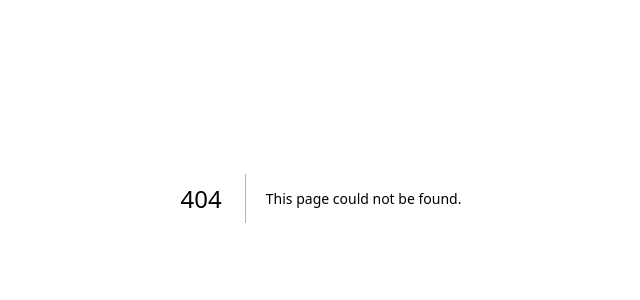
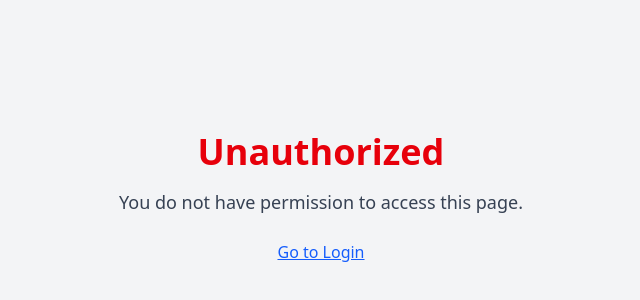
Before and after one commit to chiwasushuba/VertexProProject, a Next.js app in the folder frontend/: page /unauthorized in a window 1280 px wide. Before the commit this address had no page. Shown: the part 202-502 px from the top of the page, without its empty margins (319-959 px from the left). Built offline with nearby package versions, Linux system fonts and the light colour scheme.

Commit message:
feat: routeGuard for all pages

```diff
--- a/frontend/app/RouteGuard.tsx
+++ b/frontend/app/RouteGuard.tsx
@@ -1,31 +1,32 @@
-// app/RouteGuard.tsx
 "use client"
 
 import { useAuthContext } from "@/hooks/useAuthContext"
 import { useRouter } from "next/navigation"
-import { useEffect, useState, ReactNode } from "react"
+import { useEffect, ReactNode } from "react"
 
 interface RouteGuardProps {
   children: ReactNode
-  allowedRoles: string[]
+  allowedRoles?: string[]   // make optional
 }
 
 export const RouteGuard: React.FC<RouteGuardProps> = ({ children, allowedRoles }) => {
-  const { user, token } = useAuthContext()
+  const { userInfo, authIsReady } = useAuthContext()
   const router = useRouter()
-  const [isAuthorized, setIsAuthorized] = useState(false)
 
   useEffect(() => {
-    if (!user || !token) {
+    if (!authIsReady) return
+
+    // If not logged in → go to login
+    if (!userInfo) {
       router.push("/login")
-    } else if (!allowedRoles.includes(user.role)) {
+      return
+    }
+
+    // If allowedRoles are specified, enforce role-based access
+    if (allowedRoles && !allowedRoles.includes(userInfo.role)) {
       router.push("/unauthorized")
-    } else {
-      setIsAuthorized(true)
     }
-  }, [user, token, router, allowedRoles])
-
-  if (!isAuthorized) return null
+  }, [userInfo, authIsReady, router, allowedRoles])
 
   return <>{children}</>
 }
--- a/frontend/app/letter/page.tsx
+++ b/frontend/app/letter/page.tsx
@@ -5,12 +5,13 @@ import PizZip from "pizzip"
 import Docxtemplater from "docxtemplater"
 import { saveAs } from "file-saver"
 import { format } from "date-fns"
-import { CalendarIcon } from "lucide-react"
+import { CalendarIcon, Route } from "lucide-react"
 
 import { Popover, PopoverTrigger, PopoverContent } from "@/components/ui/popover"
 import { Calendar } from "@/components/ui/calendar"
 import { Button } from "@/components/ui/button"
 import Header from "@/components/header"
+import { RouteGuard } from "../RouteGuard"
 
 const LetterPage: React.FC = () => {
   const [templateFile, setTemplateFile] = useState<File | null>(null)
@@ -136,6 +137,7 @@ const LetterPage: React.FC = () => {
   )
 
   return (
+    <RouteGuard allowedRoles={['user', 'admin', 'superAdmin']}>
     <div className="flex min-h-screen min-w-screen flex-col items-center bg-gradient-to-br from-[#3f5a36] via-[#5f725d] to-[#374f2f]">
       <Header variant='signedUser' />
       <div className="flex flex-col items-center p-4 w-full sm:w-[90vw] md:w-[80vw] lg:w-[60vw] xl:w-[50vw] mx-auto">
@@ -205,6 +207,7 @@ const LetterPage: React.FC = () => {
         </form>
       </div>
     </div>
+    </RouteGuard>
   )
 }
 
--- a/frontend/app/page.tsx
+++ b/frontend/app/page.tsx
@@ -1,12 +1,14 @@
 import Header from '@/components/header'
 import React from 'react'
+import { RouteGuard } from './RouteGuard'
 
 const MainPage = () => {
   return (
+    <RouteGuard>
     <div className='flex min-h-screen w-full flex-col items-center bg-gradient-to-br from-[#3f5a36] via-[#5f725d] to-[#374f2f]'>
       <Header variant='signedUser' />
-
     </div>
+    </RouteGuard>
   )
 }
 
--- a/frontend/app/test/page.tsx
+++ b/frontend/app/test/page.tsx
@@ -2,6 +2,7 @@
 
 import { set } from 'date-fns';
 import { useEffect, useRef, useState } from 'react';
+import { RouteGuard } from '../RouteGuard';
 
 export default function CapturePage() {
   const videoRef = useRef<HTMLVideoElement | null>(null);
@@ -108,6 +109,7 @@ export default function CapturePage() {
   };
 
   return (
+    <RouteGuard allowedRoles={['user', 'admin', 'superAdmin']}>
     <div className="flex flex-col items-center justify-center min-h-screen w-full bg-gray-100 p-4">
       <div className='flex flex-col items-center'>
         <h1 className="text-2xl font-semibold mb-4">Take a Picture</h1>
@@ -150,5 +152,6 @@ export default function CapturePage() {
         </div>
       )}
     </div>
+    </RouteGuard>
   );
 }
--- /dev/null
+++ b/frontend/app/unauthorized/page.tsx
@@ -0,0 +1,28 @@
+"use client";
+
+import Link from "next/link";
+import { useAuthContext } from "@/hooks/useAuthContext";
+
+const UnauthorizedPage = () => {
+  const { userInfo } = useAuthContext();
+
+  return (
+    <div className="flex flex-col items-center justify-center min-h-screen bg-gray-100">
+      <h1 className="text-4xl font-bold text-red-600 mb-4">Unauthorized</h1>
+      <p className="text-lg text-gray-700 mb-6">
+        You do not have permission to access this page.
+      </p>
+      {userInfo ? (
+        <Link href="/" className="text-blue-600 underline">
+          Go back to Home
+        </Link>
+      ) : (
+        <Link href="/login" className="text-blue-600 underline">
+          Go to Login
+        </Link>
+      )}
+    </div>
+  );
+};
+
+export default UnauthorizedPage;
--- a/frontend/app/watch/page.tsx
+++ b/frontend/app/watch/page.tsx
@@ -6,6 +6,8 @@ import { Checkbox } from "@/components/ui/checkbox"
 import { Label } from "@/components/ui/label"
 import { Tabs, TabsContent, TabsList, TabsTrigger } from "@/components/ui/tabs"
 import { useEffect, useRef, useState } from "react"
+import { RouteGuard } from "../RouteGuard"
+import { Route } from "lucide-react"
 
 const WatchPage = () => {
   const videoRefs = [useRef<HTMLVideoElement>(null), useRef<HTMLVideoElement>(null)]
@@ -68,6 +70,7 @@ const WatchPage = () => {
   }, [agreed])
 
   return (
+    <RouteGuard>
     <div className="flex min-h-screen w-full flex-col items-center bg-gradient-to-br from-[#3f5a36] via-[#5f725d] to-[#374f2f]">
       <Header variant="signedUser" location="Man Power Orientation" />
 
@@ -129,6 +132,7 @@ const WatchPage = () => {
         <TermsDialog name={tempUser.name} agreed={agreed} open={openDialog} setOpen={setOpenDialog} />
       </div>
     </div>
+    </RouteGuard>
   )
 }
 
```
